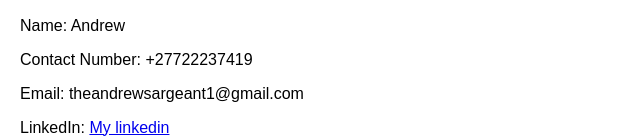
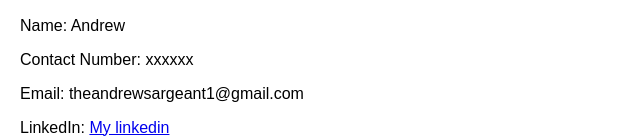
Before and after one commit to The-Bug-CTRL/Basic-gerneal-website-about-me, a plain HTML site: page index.html in a window 1280 px wide. Shown: the part 671-809 px from the top of the page, 0-640 px from the left. Drawn offline with Linux system fonts and the light colour scheme.

Commit message:
Update index.html

```diff
--- a/index.html
+++ b/index.html
@@ -26,7 +26,7 @@
     <section class="contact">
         <h2>Contact Details:</h2>
         <p>Name: Andrew</p>
-        <p>Contact Number: +27722237419</p>
+        <p>Contact Number: xxxxxx</p>
         <p>Email: theandrewsargeant1@gmail.com</p>
         <p>LinkedIn: <a href="https://www.linkedin.com/in/andrew-sargeant-360574226/" target="_blank">My linkedin</a></p>
     </section>
```
